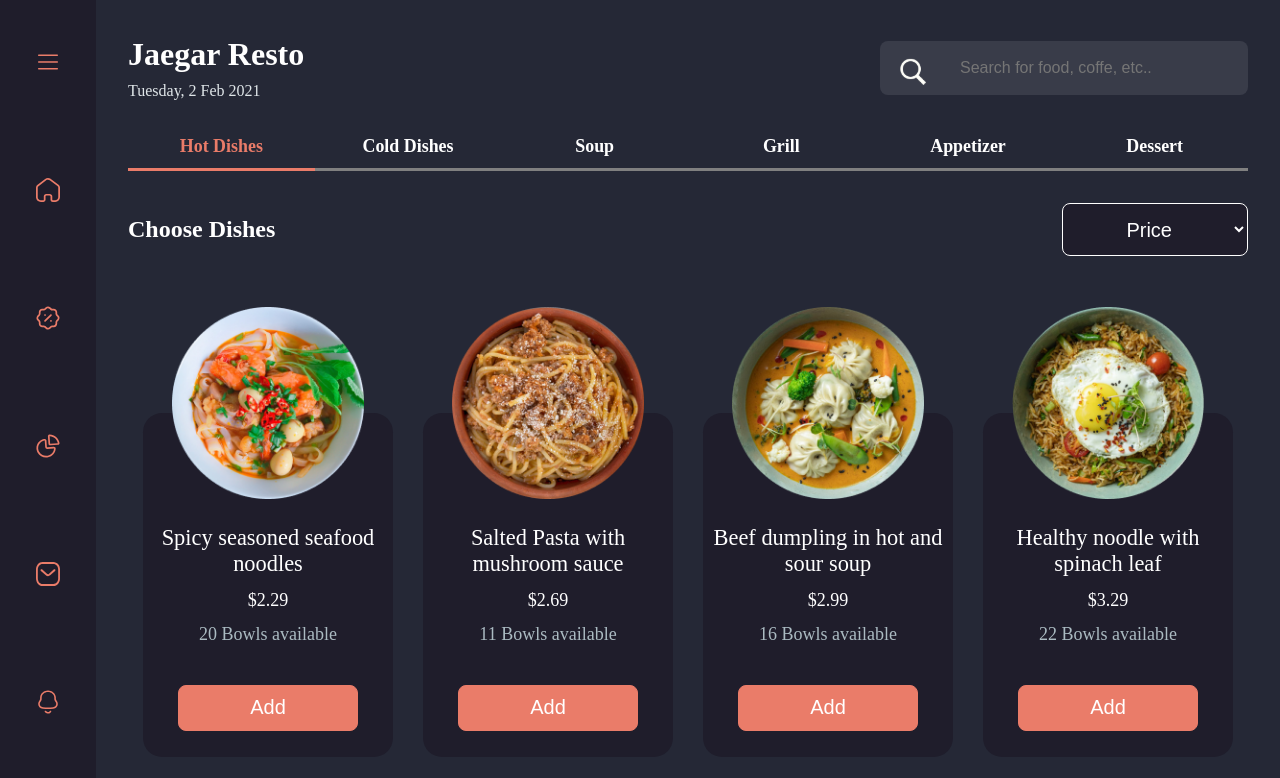
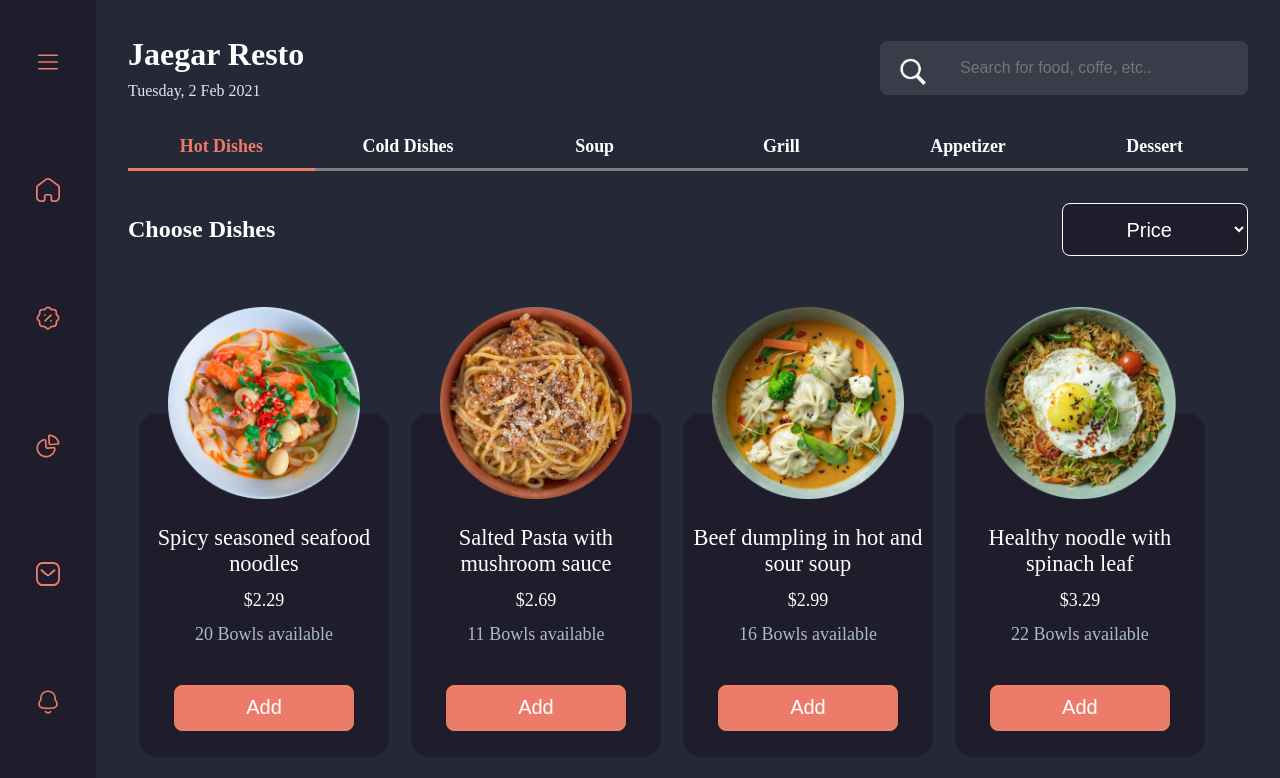
Before and after one commit to MukhriddinToshboyev/Pitsa, a React (Vite) app: page / in a window 1280 px wide. Shown: the top 778 px of the page. Built offline with nearby package versions, Linux system fonts and the light colour scheme.

Commit message:
import react-icon

```diff
--- a/package.json
+++ b/package.json
@@ -13,7 +13,8 @@
     "@react-icons/all-files": "^4.1.0",
     "lesson-two": "file:",
     "react": "^18.3.1",
-    "react-dom": "^18.3.1"
+    "react-dom": "^18.3.1",
+    "react-icons": "^5.3.0"
   },
   "devDependencies": {
     "@eslint/js": "^9.13.0",
--- a/src/Home/style.css
+++ b/src/Home/style.css
@@ -143,7 +143,7 @@
   text-align: center;
   display: flex;
   flex-wrap: wrap;
-  justify-content: space-around;
+  justify-content: flex-start;
 }
 
 .home-item {
```
Also changed, not shown: 1 other file (tests, documents, lock files or other folders).
